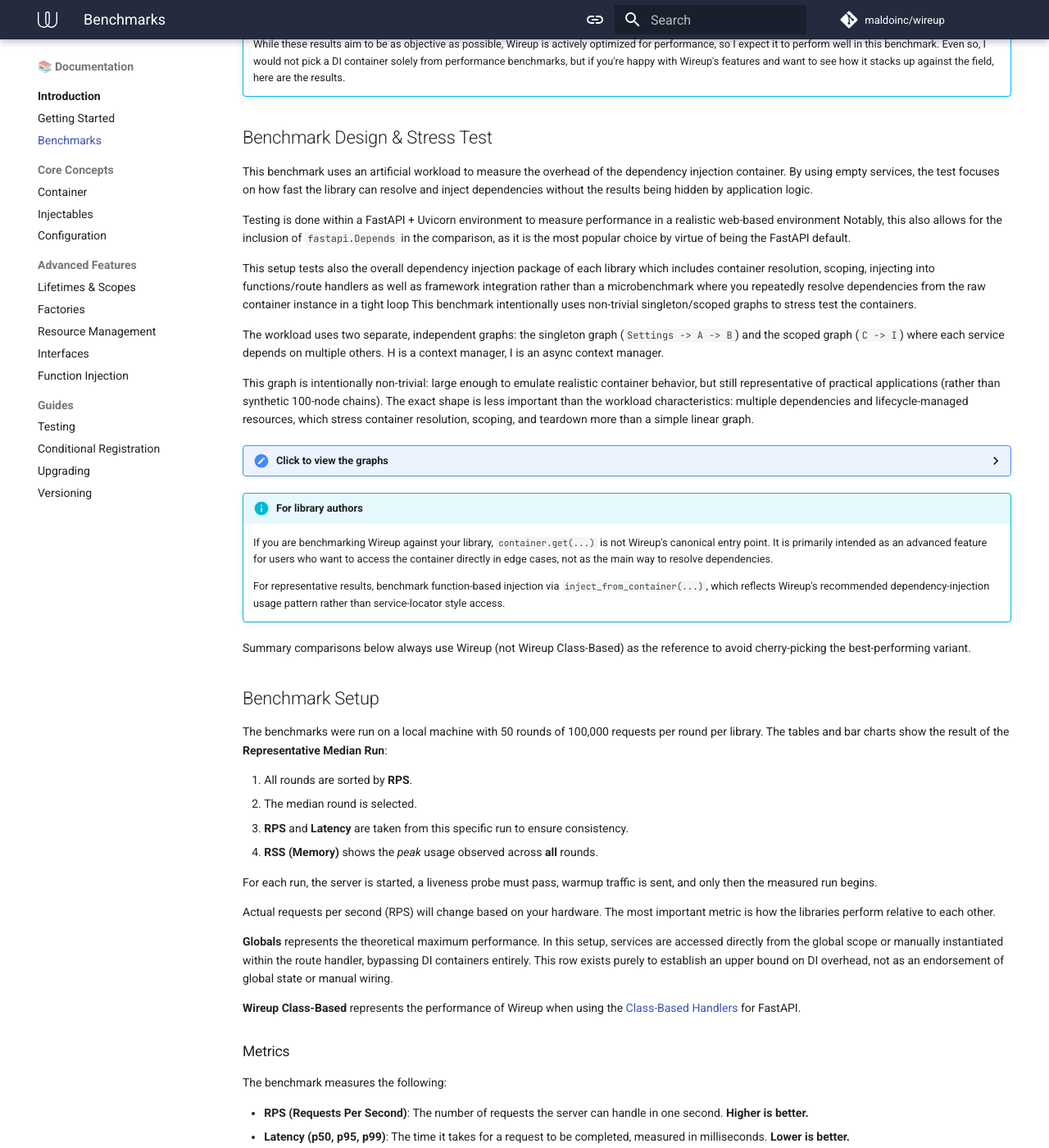
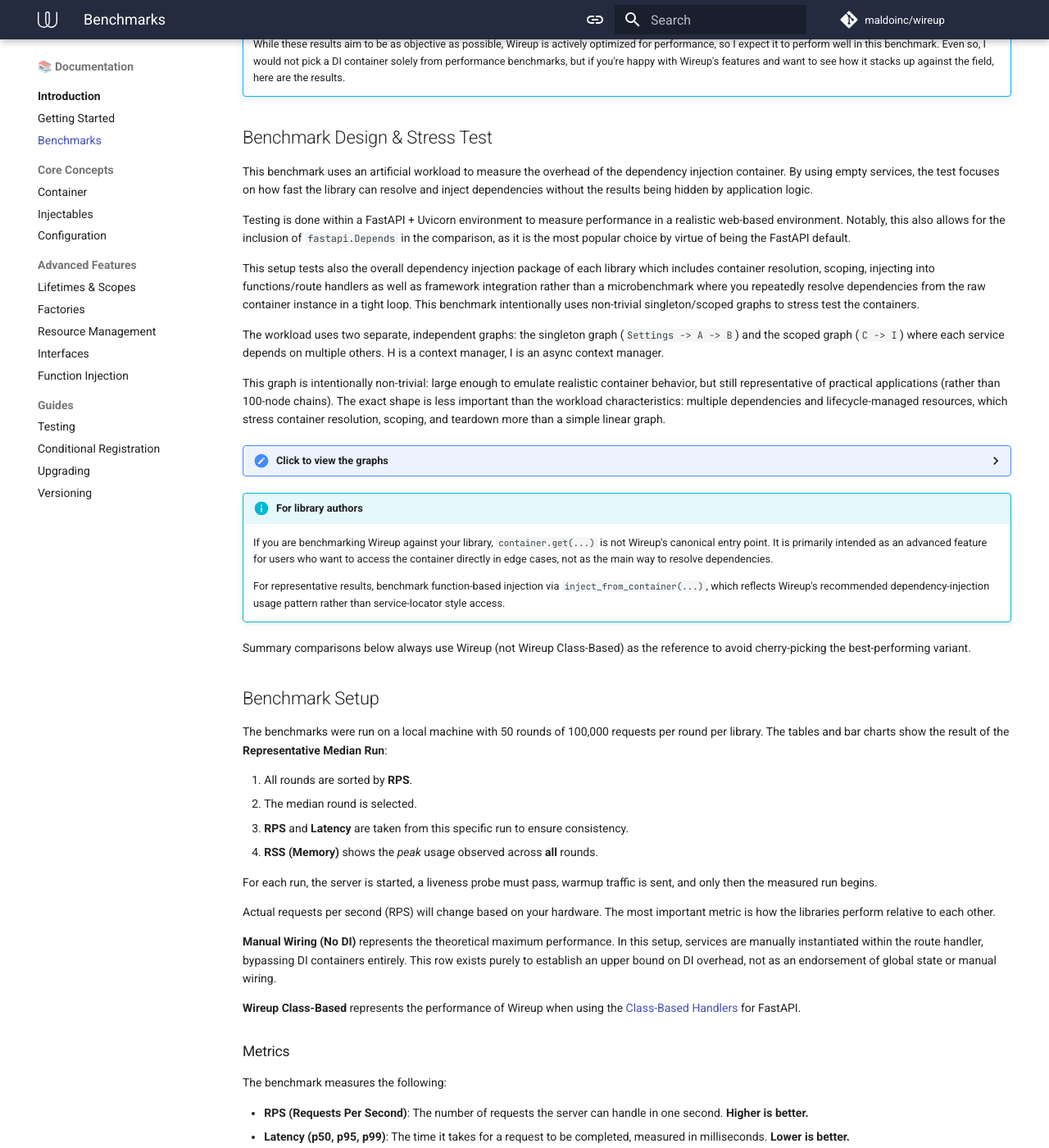
Before and after one commit to maldoinc/wireup, an MkDocs documentation site: the page built from docs/pages/benchmarks.md, in a window 1280 px wide and 1400 px high, scrolled down 357 px. Shown: the whole window at 82% size. Built offline with MkDocs 1.6.1 and Material for MkDocs 9.7.7, drawn with Linux system fonts in a browser that asks for light colours; comment, search, counter and statistics services are not loaded; the version menu is left out; some of the changed text lies outside the part shown.

Commit message:
Update docs wording

````diff
--- a/docs/pages/benchmarks.md
+++ b/docs/pages/benchmarks.md
@@ -25,20 +25,20 @@ This benchmark uses an artificial workload to measure the overhead of the depend
 services, the test focuses on how fast the library can resolve and inject dependencies without the results being hidden
 by application logic.
 
-Testing is done within a FastAPI + Uvicorn environment to measure performance in a realistic web-based environment
+Testing is done within a FastAPI + Uvicorn environment to measure performance in a realistic web-based environment.
 Notably, this also allows for the inclusion of `fastapi.Depends` in the comparison,
 as it is the most popular choice by virtue of being the FastAPI default.
 
 This setup tests also the overall dependency injection package of each library which includes container resolution, scoping,
 injecting into functions/route handlers as well as framework integration rather than a microbenchmark where
-you repeatedly resolve dependencies from the raw container instance in a tight loop
+you repeatedly resolve dependencies from the raw container instance in a tight loop.
 This benchmark intentionally uses non-trivial singleton/scoped graphs to stress test the containers.
 
 The workload uses two separate, independent graphs:
 the singleton graph (`Settings -> A -> B`) and the scoped graph (`C -> I`) where each service depends on multiple others.
 H is a context manager, I is an async context manager.
 
-This graph is intentionally non-trivial: large enough to emulate realistic container behavior, but still representative of practical applications (rather than synthetic 100-node chains). The exact shape is less important than the workload characteristics: multiple dependencies and lifecycle-managed resources, which stress container resolution, scoping, and teardown more than a simple linear graph.
+This graph is intentionally non-trivial: large enough to emulate realistic container behavior, but still representative of practical applications (rather than 100-node chains). The exact shape is less important than the workload characteristics: multiple dependencies and lifecycle-managed resources, which stress container resolution, scoping, and teardown more than a simple linear graph.
 
 ??? "Click to view the graphs"
 
@@ -99,8 +99,8 @@ For each run, the server is started, a liveness probe must pass, warmup traffic
 Actual requests per second (RPS) will change based on your hardware. The most important metric is how the libraries
 perform relative to each other.
 
-**Globals** represents the theoretical maximum performance. In this setup, services are accessed directly from the
-global scope or manually instantiated within the route handler, bypassing DI containers entirely.
+**Manual Wiring (No DI)** represents the theoretical maximum performance. In this setup, services are manually instantiated
+within the route handler, bypassing DI containers entirely.
 This row exists purely to establish an upper bound on DI overhead, not as an endorsement of global state or manual wiring.
 
 **Wireup Class-Based** represents the performance of Wireup when using the
@@ -265,7 +266,7 @@ and Settings** from the graph.
 This tests the container's bookkeeping performance and how efficiently it can return existing instances.
 
 <!-- singleton-summary-start -->
-In this benchmark, both **Wireup Class-Based** (<!-- meta:singleton_wireup_cbr_pct -->**99.93%**<!-- /meta:singleton_wireup_cbr_pct -->) and **Wireup** (<!-- meta:singleton_wireup_pct -->**98.97%**<!-- /meta:singleton_wireup_pct -->) operate within measurement noise of manual wiring throughput, showing very small overhead vs globals in this workload.
+In this benchmark, both **Wireup Class-Based** (<!-- meta:singleton_wireup_cbr_pct -->**99.93%**<!-- /meta:singleton_wireup_cbr_pct -->) and **Wireup** (<!-- meta:singleton_wireup_pct -->**98.97%**<!-- /meta:singleton_wireup_pct -->) operate very close to manual wiring throughput, showing very small overhead vs manual wiring in this workload.
 For context, this corresponds to roughly <!-- meta:singleton_wireup_vs_fastapi_x -->**2.15x**<!-- /meta:singleton_wireup_vs_fastapi_x --> the throughput of **FastAPI Depends** and <!-- meta:singleton_wireup_vs_next_best_x -->**1.25x**<!-- /meta:singleton_wireup_vs_next_best_x --> the next closest library in this benchmark (**<!-- meta:singleton_next_best_name -->diwire<!-- /meta:singleton_next_best_name -->**).
 <!-- singleton-summary-end -->
 
@@ -337,8 +338,9 @@ Prerequisite:
 
 Run from repository root:
 
-
-`make bench`
+```bash
+make bench
+```
 
 Enable workload-shape assertions:
 
````
Also changed, not shown: other parts of docs/pages/benchmarks.md (+1 -0 lines), docs/pages/migrate_to_wireup/index.md (+1 -1 lines).
